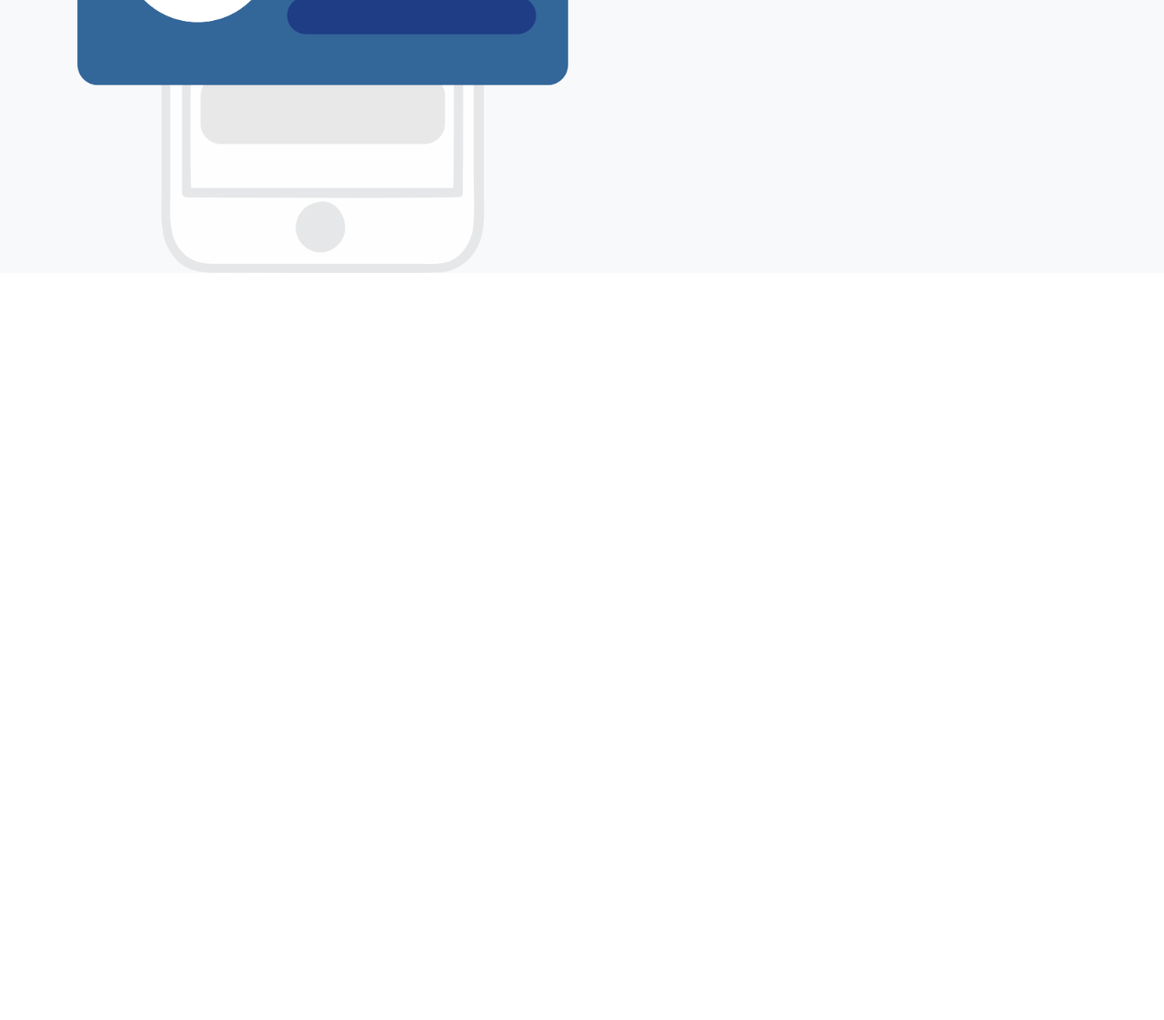
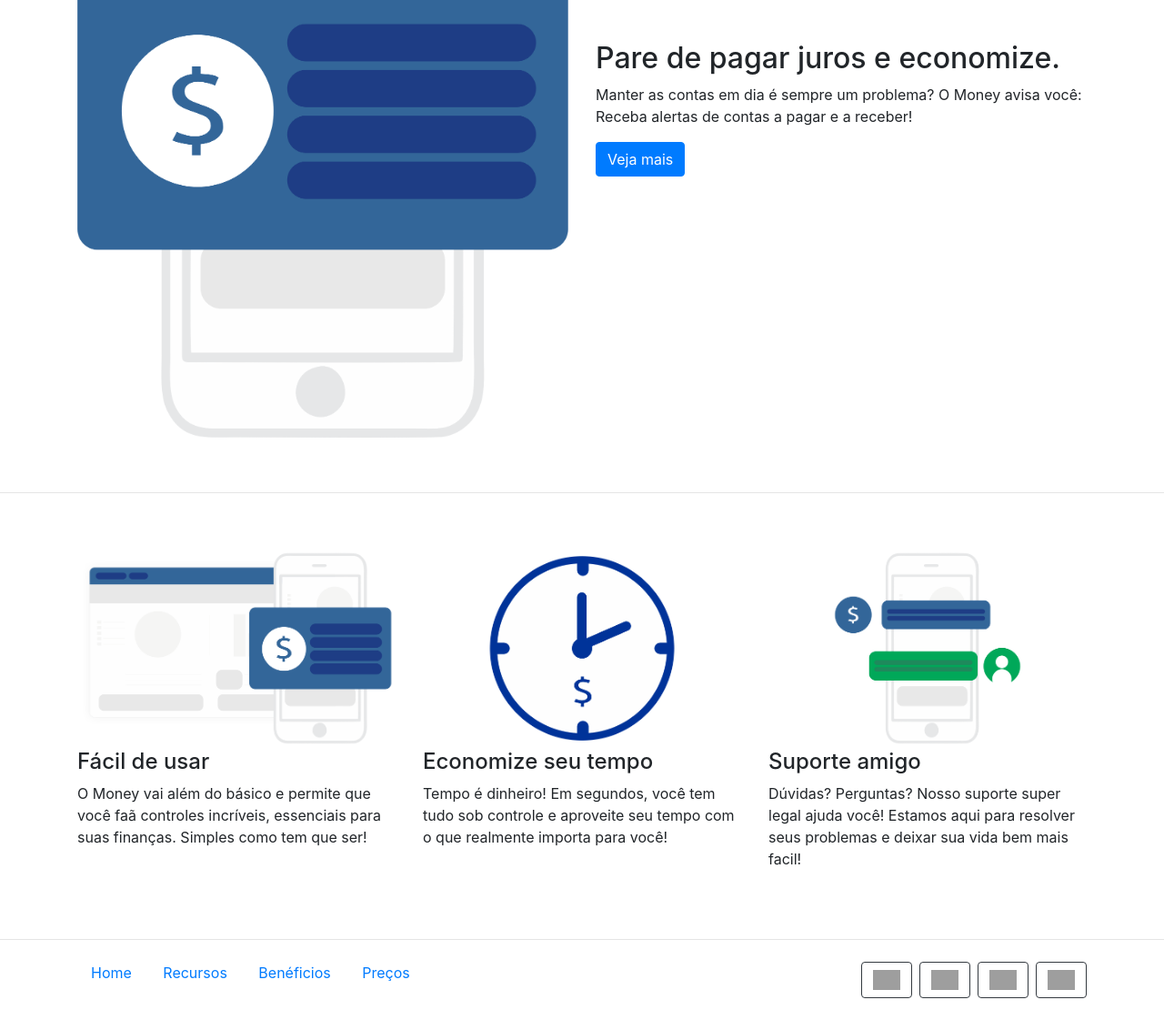
Before and after one commit to WiltonEndril/Site-Money, a plain HTML site: page index.html in a window 1280 px wide. Shown: the part 1344-2465 px from the top of the page at 91% size. Before the commit the page ends 1644 px from the top, so only its background shows below. Drawn offline with nearby package versions, Linux system fonts and the light colour scheme; grey boxes are pictures that could not be loaded.

Commit message:
Add no Footer + Correções de layouts

```diff
--- a/css/estilo.css
+++ b/css/estilo.css
@@ -1,3 +1,12 @@
 #home {
 	color: white;
 }
+
+.caixa {
+	padding: 60px 0;
+	border-bottom: 1px solid #e5e5e5;
+}
+
+footer p a {
+	margin: 5px 15px;
+}
--- a/index.html
+++ b/index.html
@@ -85,7 +85,7 @@
       </div>
     </section>
 
-    <section class="bg-light">
+    <section class="caixa">
       <div class="container">
         <div class="row">
           <div class="col-md-6 d-flex">
@@ -104,7 +104,7 @@
       </div>
     </section>
 
-    <section class="bg-light">
+    <section class="caixa">
       <div class="container">
         <div class="row">
           <div class="col-md-6 d-none d-md-block">
@@ -117,11 +117,73 @@
                 Manter as contas em dia é sempre um problema? O Money avisa você:
                 Receba alertas de contas a pagar e a receber!
               </p>
+              <a href="" class="btn btn-primary">Veja mais</a>
+              <hre></hre>
             </div>
           </div>
         </div>
       </div>
     </section>
+
+    <section class="caixa">
+      <div class="container">
+        <div class="row">
+          <div class="col-md-4">
+            <img src="img/facil.png" class="img-fluid">
+            <h4>Fácil de usar</h4>
+            <p>
+              O Money vai além do básico e permite que você faã controles incríveis, essenciais
+              para suas finanças. Simples como tem que ser!
+            </p>
+          </div>
+          <div class="col-md-4">
+            <img src="img/economize.png" class="img-fluid">
+            <h4>Economize seu tempo</h4>
+            <p>
+              Tempo é dinheiro! Em segundos, você tem tudo sob controle e aproveite seu tempo
+              com o que realmente importa para você!
+            </p>
+          </div>
+          <div class="col-md-4">
+            <img src="img/suporte.png" class="img-fluid">
+            <h4>Suporte amigo</h4>
+            <p>
+              Dúvidas? Perguntas? Nosso suporte super legal ajuda você! Estamos aqui para resolver
+              seus problemas e deixar sua vida bem mais facil!
+            </p>
+          </div>
+        </div>
+      </div>
+    </section>
+
+    <footer class="mt-4 mb-4">
+      <div class="container">
+        <div class="row">
+          <div class="col-md-8">
+            <p>
+              <a href="">Home</a>
+              <a href="">Recursos</a>
+              <a href="">Benéficios</a>
+              <a href="">Preços</a>
+            </p>
+          </div>
+          <div class="col-md-4 d-flex justify-content-end">
+            <a href="" class="btn btn-outline-dark ml-2">
+              <img src="https://cdn-icons-png.flaticon.com/512/61/61045.png" width="30px">
+            </a>
+            <a href="" class="btn btn-outline-dark ml-2">
+              <img src="https://cdn-icons-png.flaticon.com/512/1384/1384017.png" width="30px" >
+            </a>
+            <a href="" class="btn btn-outline-dark ml-2">
+              <img src="https://cdn-icons-png.flaticon.com/512/1419/1419647.png" width="30px" >
+            </a>
+            <a href="" class="btn btn-outline-dark ml-2">
+              <img src="https://cdn-icons-png.flaticon.com/512/152/152810.png" width="30px" >
+            </a>
+          </div>
+        </div>
+      </div>
+    </footer>
 
     <!-- JavaScript (Opcional) -->
     <!-- jQuery primeiro, depois Popper.js, depois Bootstrap JS -->
```
